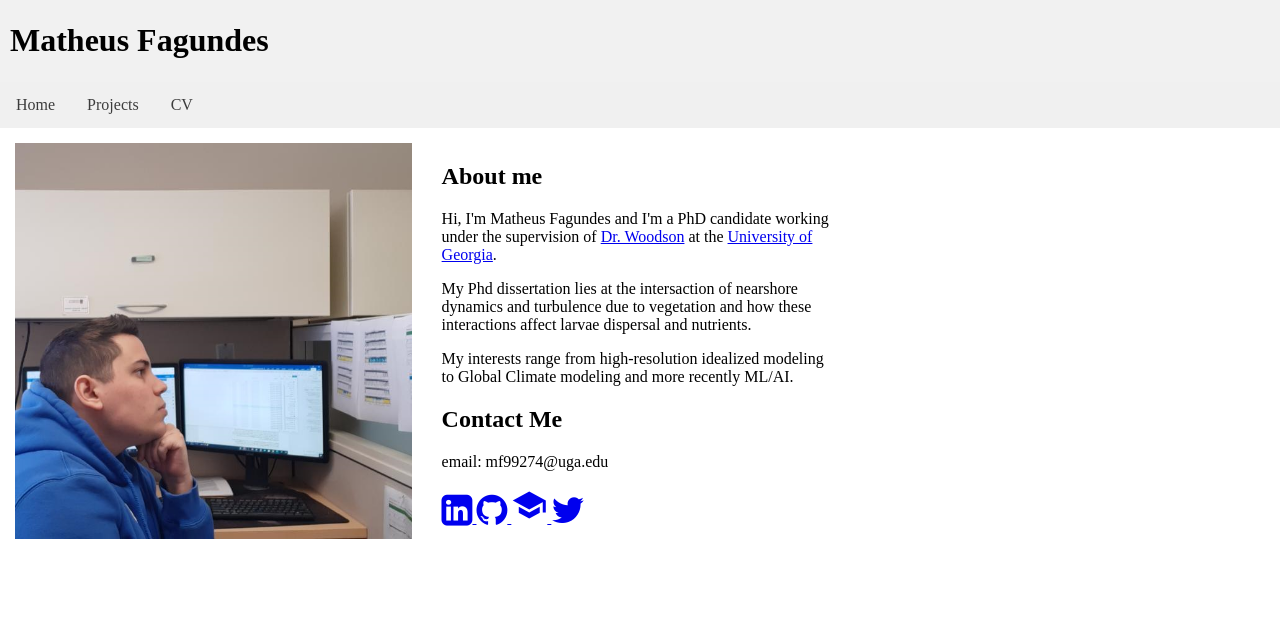
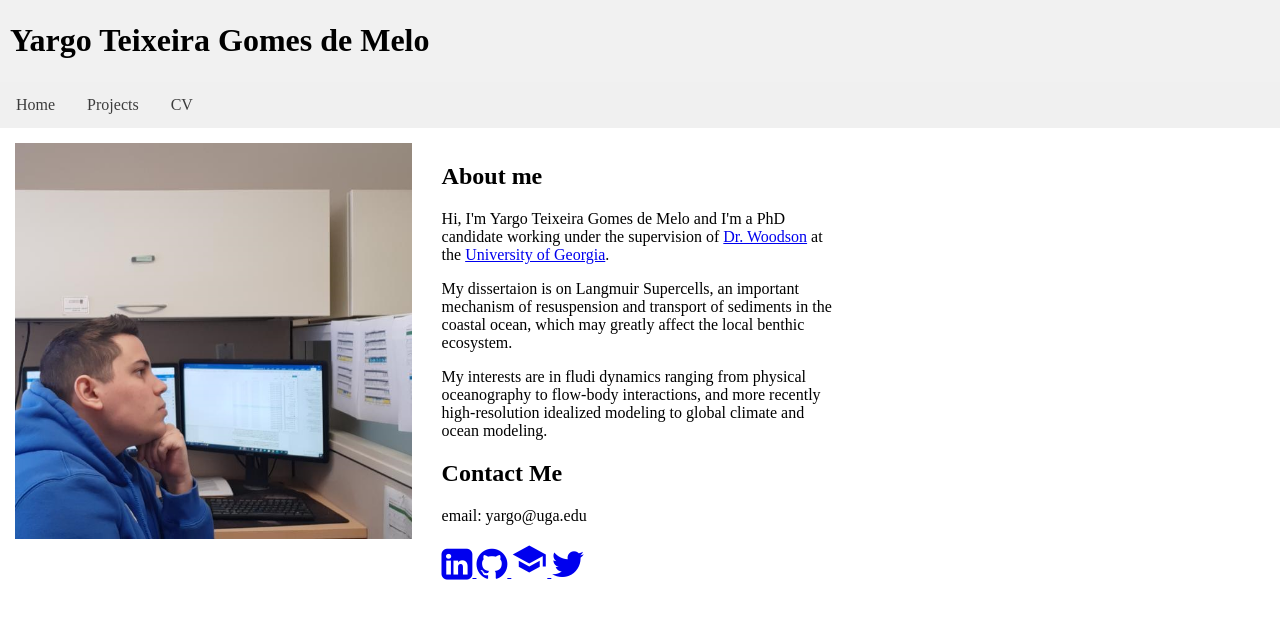
Before and after one commit to yargotkd/yargo.github.io, a Jekyll site: the page index.html, which Jekyll copies as it is, in a window 1280 px wide. Shown: the top 619 px of the page. Built offline with Jekyll 4.4.1, drawn with Linux system fonts in a browser that asks for light colours.

Commit message:
Update index.html

```diff
--- a/index.html
+++ b/index.html
@@ -7,14 +7,14 @@
 <link href="https://fonts.googleapis.com/icon?family=Material+Icons" rel="stylesheet">
 
 <meta name="viewport" content="width=device-width, initial-scale=1.0">
-<title>Matheus Fagundes</title> <!-- Change the name of the tab -->
+<title>Yargo Teixeira Gomes de Melo</title> <!-- Change the name of the tab -->
 
 </head>
 <body>
 
 <!-- Header! -->
 <div class="header">
-  <h1>Matheus Fagundes</h1>
+  <h1>Yargo Teixeira Gomes de Melo</h1>
 </div>
 
     <!-- navigation bar commands -->
@@ -23,8 +23,8 @@
   <li class="dropdown">
       <a href="javascript:void(0)" class="dropbtn">Projects</a>
       <div class="dropdown-content">
-	  <a href="projects/abalone.html">Abalone population</a>
-          <a href="projects/amazon.html">Amazon river</a>
+	  <a href="projects/abalone.html">Langmuir Supercells</a>
+          <a href="projects/amazon.html">Vibration of cylinder near wall</a>
           <a href="projects/gcm_do.html">GCM + DO dynamics</a>
           <a href="projects/kelp_forest.html">kelp forest</a>
       </div>
@@ -42,33 +42,33 @@
 
   <div class="column">
 	<h2>About me</h2>
-    <p>Hi, I'm <span itemprop="name">Matheus Fagundes</span> and I'm a PhD candidate working under the supervision of <a href="https://www.cobia.engr.uga.edu/">Dr. Woodson</a> at <span itemprop="affiliation">the <a href="https://engineering.uga.edu/">University of Georgia</a></span>.</p>
-	<p><font face="Avenir">My Phd dissertation lies at the intersaction of nearshore dynamics and turbulence due to vegetation and how
-		               these interactions affect larvae dispersal and nutrients. </font></p>
+    <p>Hi, I'm <span itemprop="name">Yargo Teixeira Gomes de Melo</span> and I'm a PhD candidate working under the supervision of <a href="https://www.cobia.engr.uga.edu/">Dr. Woodson</a> at <span itemprop="affiliation">the <a href="https://engineering.uga.edu/">University of Georgia</a></span>.</p>
+	<p><font face="Avenir">My dissertaion is on Langmuir Supercells, an important mechanism of resuspension and transport of sediments
+		               in the coastal ocean, which may greatly affect the local benthic ecosystem. </font></p>
 	                       <!--In order to achieve that I modified
 		               COAWST (A Coupled-Ocean-Atmosphere-Wave-Sediment Transport Modeling System)
 		 to simulate My main project during my PhD is to couple kelp forest module in the water column of the Regional Ocean Modeling System (ROMS)
 		  and understand the impact in the population dynamics and oxygen dynamics.-->
 
-	<p><font face="Avenir">My interests range from high-resolution idealized modeling to Global Climate modeling and more recently ML/AI.</p>
+	<p><font face="Avenir">My interests are in fludi dynamics ranging from physical oceanography to flow-body interactions, and more recently high-resolution idealized modeling to global climate and ocean modeling.</p>
 
     <h2>Contact Me</h2>
 
-    <p>email: mf99274@uga.edu</p>
+    <p>email: yargo@uga.edu</p>
 
-    <a href="https://www.linkedin.com/in/matheus-fagundes-05429a213/">
+    <a href="https://www.linkedin.com/in/yargo-teixeira-gomes-de-melo-05280a235/">
       <i class="fa fa-linkedin-square" style="font-size:36px"></i>
 	</a>
 
-    <a href="https://github.com/mf99274">
+    <a href="https://github.com/yargotkd">
       <i class="fa fa-github" style="font-size:36px"></i>
     </a>
 
-    <a href="https://scholar.google.com/citations?user=ipWgJPwAAAAJ&hl=en">
+    <a href="https://scholar.google.com/citations?user=QDs_6W4AAAAJ&hl=en">
      <i class="material-icons" style="font-size:36px">school</i>
     </a>
 
-	<a href="https://twitter.com/Matheus06573966">
+	<a href="https://twitter.com/Yargotkd">
     <i class="fa fa-twitter" style="font-size:36px"></i>
 	</a>
 
```
